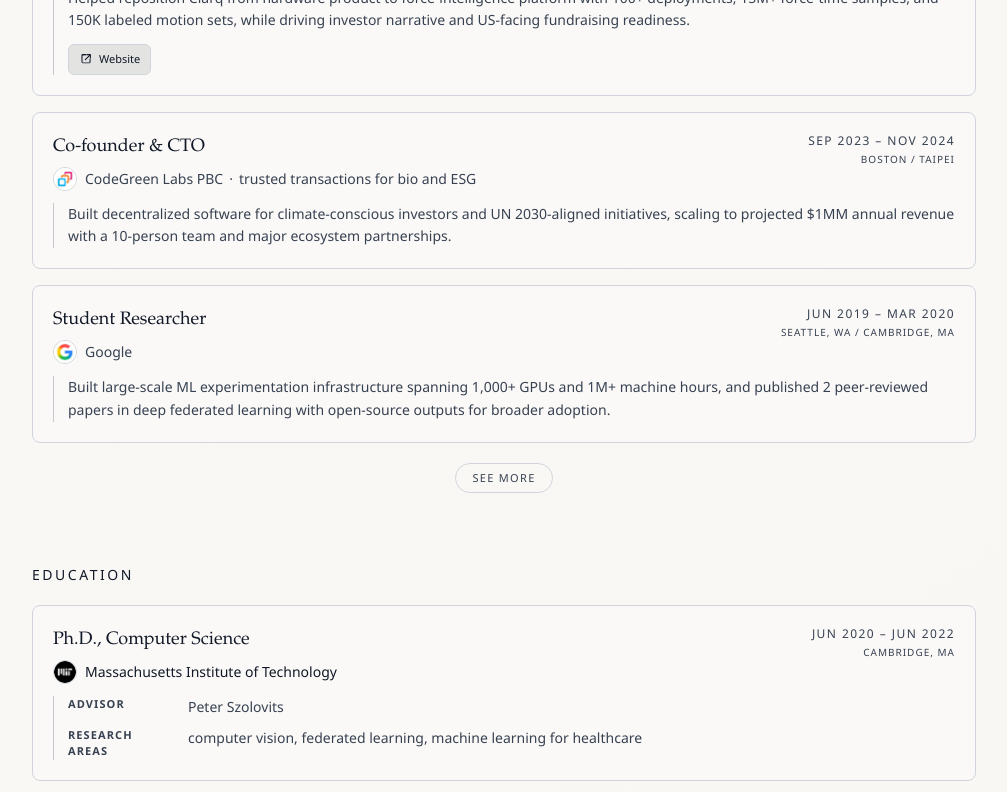
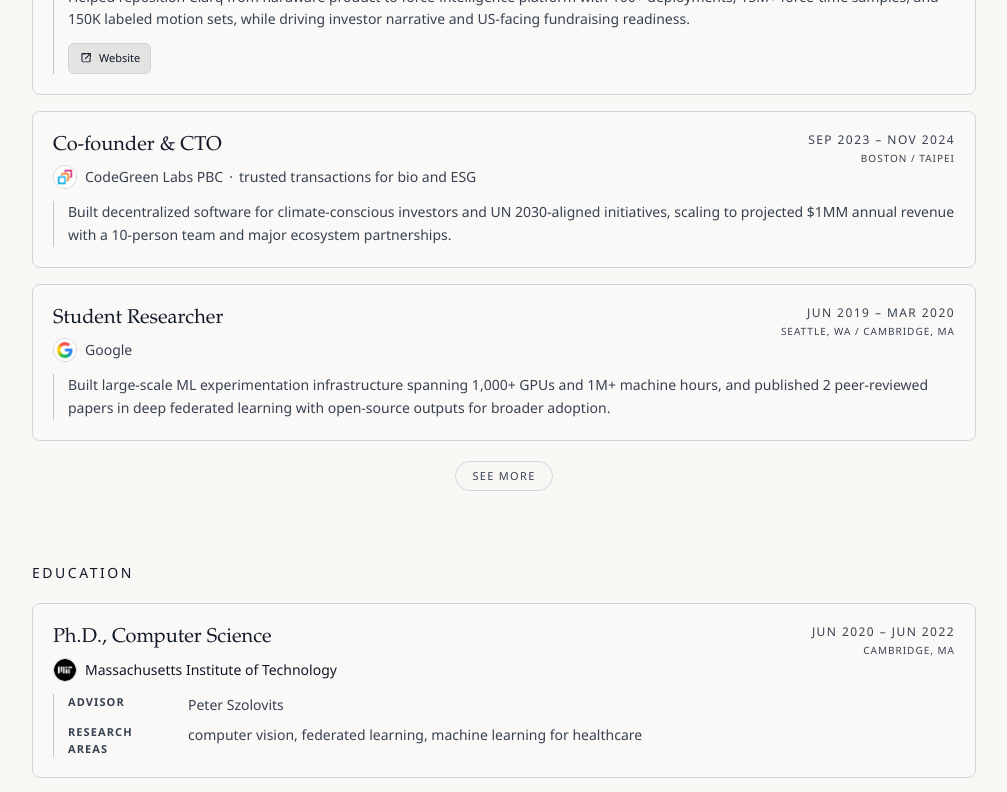
Before and after one commit to stmharry/stmharry.github.io, a React (Vite) app: page / in a window 1280 px wide. Shown: the part 1000-1792 px from the top of the page, without its empty margins (136-1143 px from the left). Built offline with nearby package versions, Linux system fonts and the light colour scheme.

Commit message:
💄 style(ui): match experience and education headline spacing

```diff
--- a/src/components/EducationSection.tsx
+++ b/src/components/EducationSection.tsx
@@ -59,7 +59,7 @@ export const EducationSection = ({ items }: EducationSectionProps) => {
                   trigger={
                     <CardHeader
                       primary={
-                        <h3 className="text-lg" style={{ fontFamily: "var(--font-serif)" }}>
+                        <h3 className="text-lg leading-snug sm:text-xl" style={{ fontFamily: "var(--font-serif)" }}>
                           {header.primary}
                         </h3>
                       }
@@ -100,7 +100,7 @@ export const EducationSection = ({ items }: EducationSectionProps) => {
               ) : (
                 <CardHeader
                   primary={
-                    <h3 className="text-lg" style={{ fontFamily: "var(--font-serif)" }}>
+                    <h3 className="text-lg leading-snug sm:text-xl" style={{ fontFamily: "var(--font-serif)" }}>
                       {header.primary}
                     </h3>
                   }
--- a/src/components/ExperienceSection.tsx
+++ b/src/components/ExperienceSection.tsx
@@ -48,7 +48,7 @@ export const ExperienceSection = ({ items }: ExperienceSectionProps) => {
           const headerContent = (
             <CardHeader
               primary={
-                <p className="text-lg" style={{ fontFamily: "var(--font-serif)" }}>
+                <p className="text-lg leading-snug sm:text-xl" style={{ fontFamily: "var(--font-serif)" }}>
                   {header.primary}
                 </p>
               }
```
